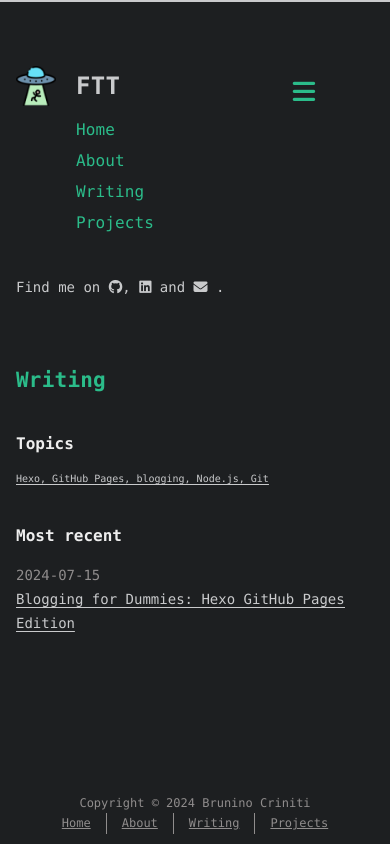
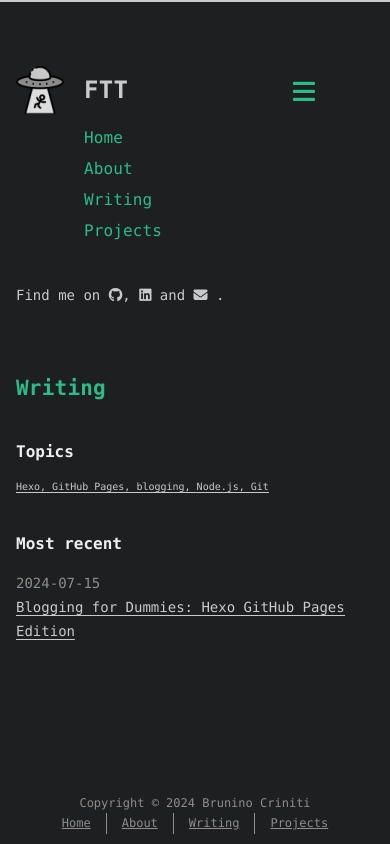
Before and after one commit to darknessnerd/darknessnerd.github.io, a plain HTML site: page index.html in a window 390 px wide. Both pictures are taken after a click on the item 311 px from the left and 103 px from the top of the page. Drawn offline with nearby package versions, Linux system fonts and the light colour scheme.

Commit message:
Site updated: 2024-07-16 23:38:40

```diff
--- a/css/style.css
+++ b/css/style.css
@@ -615,11 +615,13 @@ body {
   display: inline-block;
   float: left;
   margin-right: 20px;
-  width: 40px;
-  height: 40px;
+  width: 48px;
+  height: 48px;
   border-radius: 5px;
-  background-size: 40px 40px;
+  background-size: 48px 48px;
   background-repeat: no-repeat;
+  filter: grayscale(100%);
+  -webkit-filter: grayscale(100%);
 }
 #header #nav {
   color: #2bbc8a;
@@ -661,11 +663,15 @@ body {
 #header #nav ul li:last-child a {
   margin-right: 0;
 }
+#header:hover #logo {
+  filter: none;
+  -webkit-filter: none;
+}
 @media screen and (max-width: 480px) {
   #header #title {
     display: table;
     margin-right: 5rem;
-    min-height: 40px;
+    min-height: 48px;
   }
   #header #title h1 {
     display: table-cell;
@@ -695,7 +701,7 @@ body {
   }
   #header #nav li:not(:first-child) {
     padding-top: 1rem;
-    padding-left: 60px;
+    padding-left: 68px;
     font-size: 1rem;
   }
 }
```
Also changed, not shown: 2024/07/15/Blogging-for-Dummies-Hexo-GitHub-Pages-Edition/index.html (+26 -0 lines).
